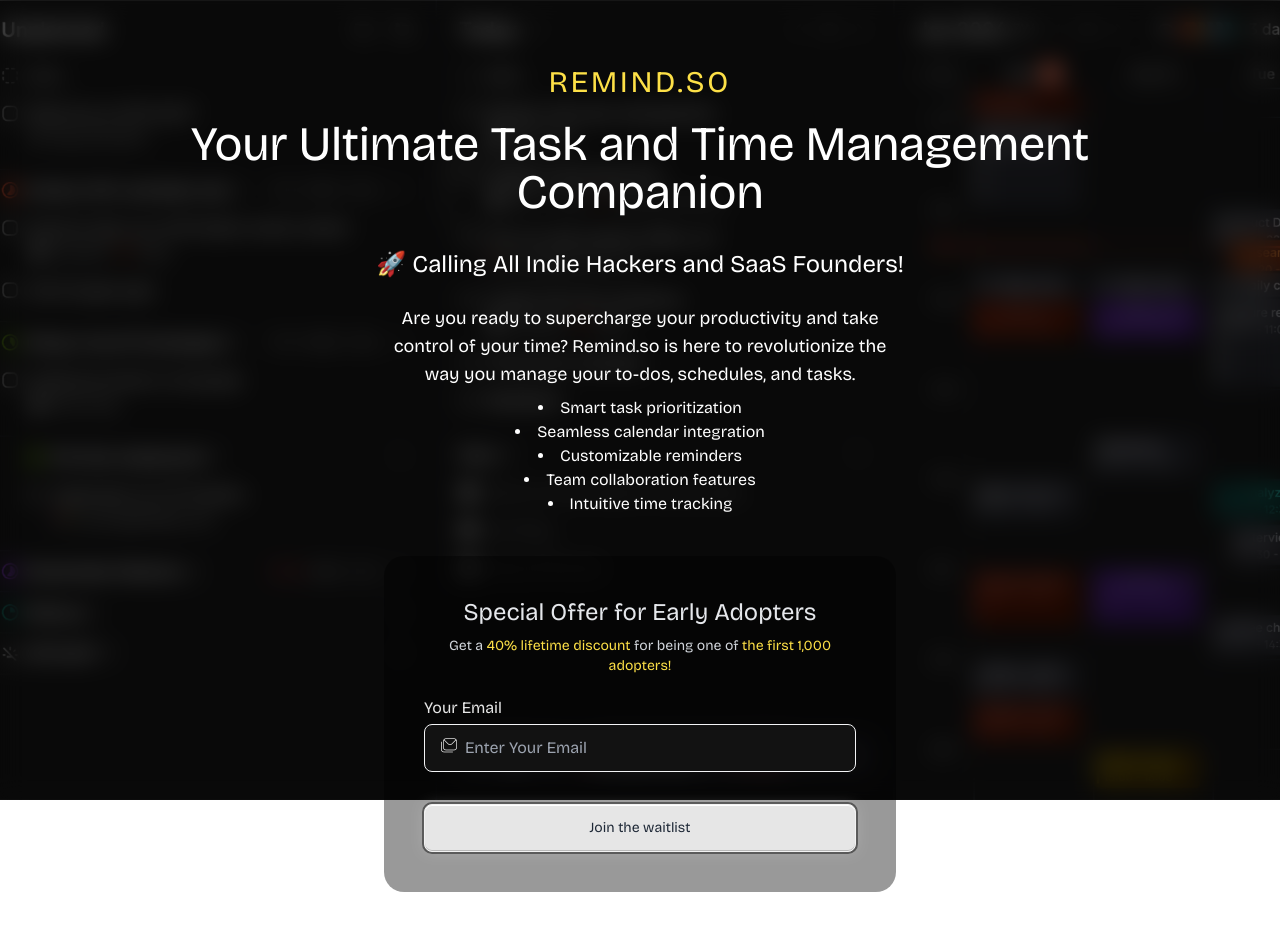
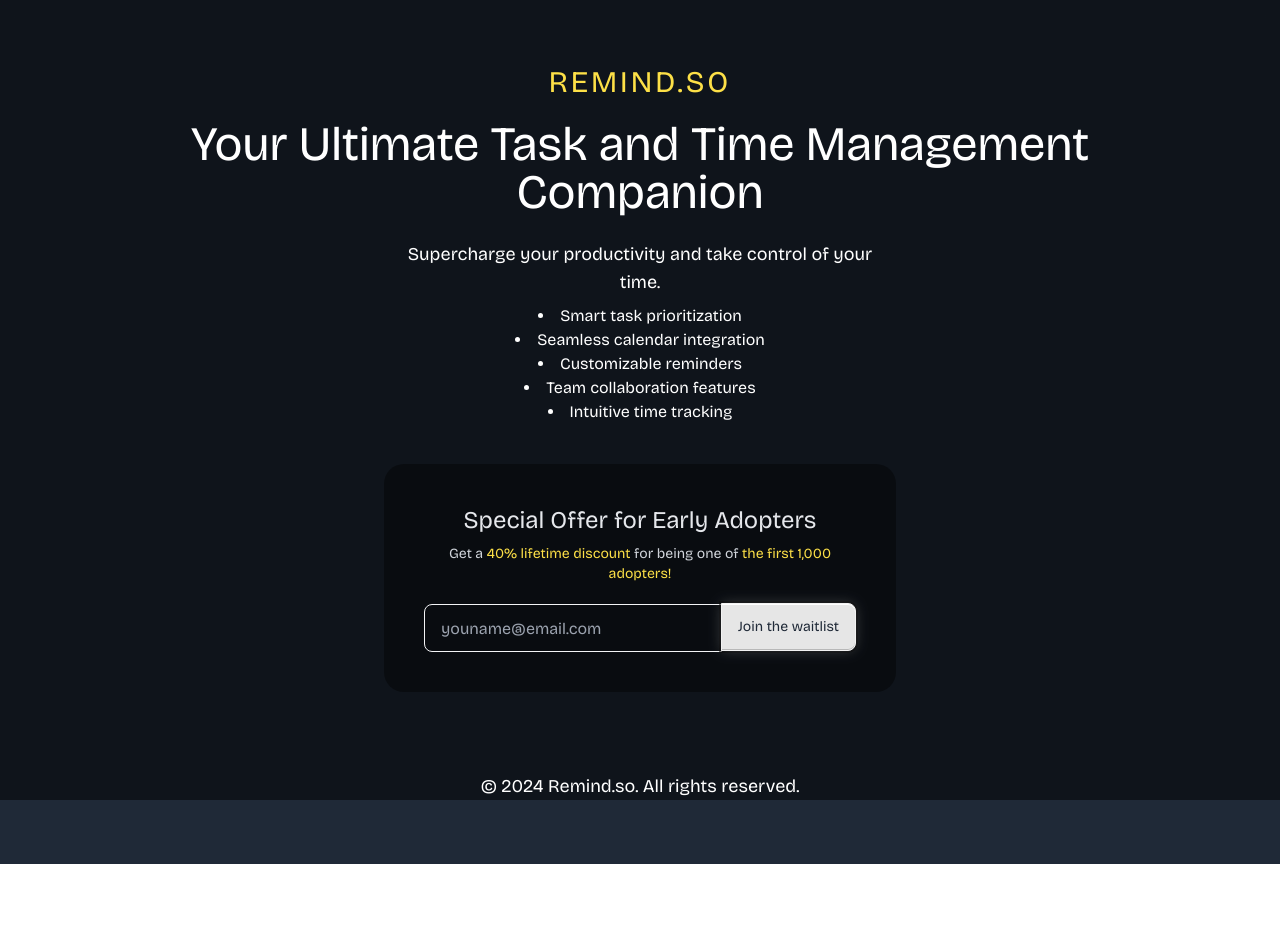
Before and after one commit to Okeke-Divine/remind-so, a Next.js app: page / in a window 1280 px wide. Shown: the top 930 px of the page. After the commit the page ends 864 px from the top, so only its background shows below. Built offline with nearby package versions, Linux system fonts and the light colour scheme.

Commit message:
Updated the waitlist page

```diff
--- a/src/components/waitlist/WaitListForm.jsx
+++ b/src/components/waitlist/WaitListForm.jsx
@@ -78,25 +78,35 @@
 
                             {/* email */}
                             <div className="mb-3 mt-2">
-                                <div>
+                                {/* <div>
                                     <label htmlFor="email" className="font-bold text-md">
                                         Your Email
                                     </label>
-                                </div>
-                                <div className="input border-[1px] border-gray-100 flex items-center gap-2 mt-1 app-bg-black text-white">
+                                </div> */}
+                                {/* <div className="input border-[1px] border-gray-100 flex items-center gap-2 mt-1 app-bg-black text-white">
                                     <i className="fi fi-tr-envelopes flaticon-offset"></i>
                                     <input
                                         type="email"
                                         required
                                         ref={emailRef}
                                         className="grow bg-transparent"
-                                        placeholder="Enter Your Email"
+                                        placeholder="Email"
                                     />
-                                </div>
+                                </div> */}
                             </div>
                         </div>
 
-                        <button className="btn app-bg-white app-box-shadow-1 mt-5 w-full disabled:bg-[#e6e6e6] disabled:box-shadow-[inset_0_1px_.4px_#fff,inset_0_-1px_.4px_#0003,0_0_14px_#ffffff30,0_0_0_2px_#00000080] disabled:cursor-not-allowed disabled:opacity-70"
+                        <div className="join w-full join-vertical md:join-horizontal">
+
+                            <input
+                                type="email"
+                                required
+                                ref={emailRef}
+                                className="w-full bg-transparent join-item input-bordered border-gray-100 border-[1px] input"
+                                placeholder="youname@email.com"
+                            />
+
+                            <button className="w-full md:w-fit join-item btn app-bg-white app-box-shadow-1 disabled:bg-[#e6e6e6] disabled:box-shadow-[inset_0_1px_.4px_#fff,inset_0_-1px_.4px_#0003,0_0_14px_#ffffff30,0_0_0_2px_#00000080] disabled:cursor-not-allowed disabled:opacity-70"
                                 type="submit"
                                 disabled={loading}
                             >
@@ -109,6 +119,8 @@
                                 )}
                             </button>
 
+                        </div>
+
                     </form></>)}
             </div>
         </>
--- a/src/components/waitlist/WaitListPage.jsx
+++ b/src/components/waitlist/WaitListPage.jsx
@@ -3,11 +3,10 @@
 
 export default function WaitListPage() {
     return (
-        <div className="relative w-full min-h-[100vh]">
+        <div className="relative w-full min-h-[100vh] bg-gray-800">
             {/* Background Image */}
             <div
                 className="fixed inset-0 bg-cover bg-center"
-                style={{ backgroundImage: "url('/images/bg.png')" }}
             ></div>
 
             {/* Black Overlay with Glass Effect */}
@@ -23,17 +22,14 @@
 
                 <h1 className="text-center text-5xl">
                     Your Ultimate Task and Time Management Companion
-                    {/* To-dos and Schedules in one place. */}
                 </h1>
 
 
-                <div className="mt-8">
-                    <h3 className="text-center">🚀 Calling All Indie Hackers and SaaS Founders!</h3>
-                </div>
-
                 <div className="mt-5">
                     <div className="flex justify-center my-1">
-                        <p className="text-center max-w-[500px] font-semibold text-lg">Are you ready to supercharge your productivity and take control of your time? Remind.so is here to revolutionize the way you manage your to-dos, schedules, and tasks.</p>
+                        <p className="text-center max-w-[500px] font-semibold text-lg">Supercharge your productivity and take control of your time.
+                         {/* Remind.so is here to revolutionize the way you manage your to-dos, schedules, and tasks. */}
+                         </p>
                     </div>
                     <div className="flex justify-center mt-2">
                         <ul className="list-disc list-inside text-center">
```
Lines whose indentation alone changed are shown as unchanged.
